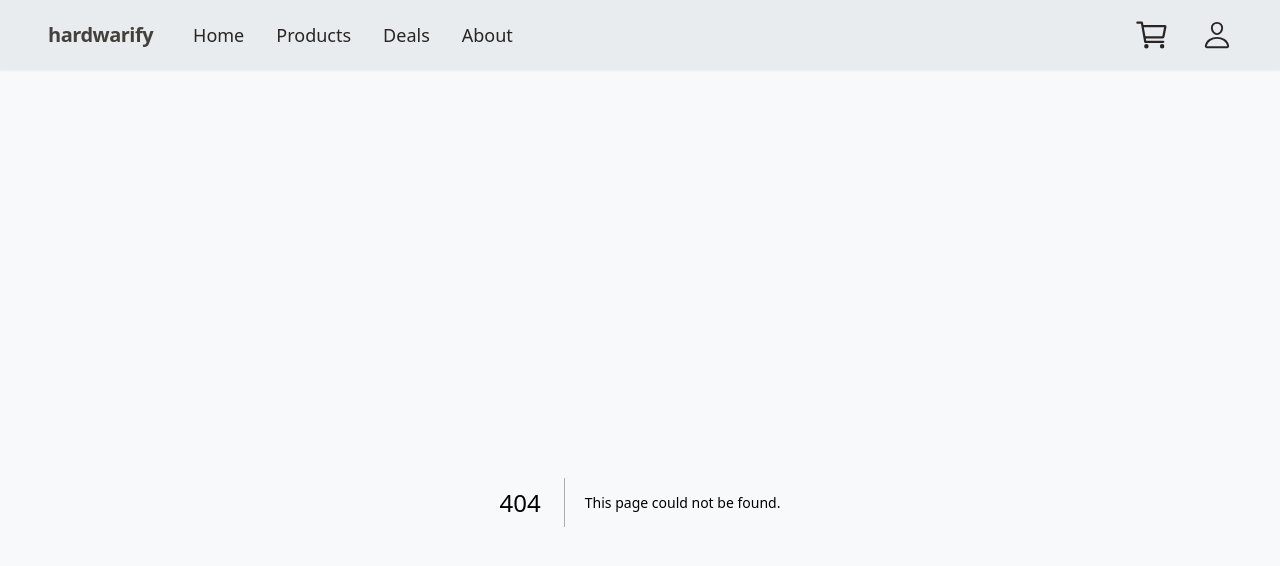
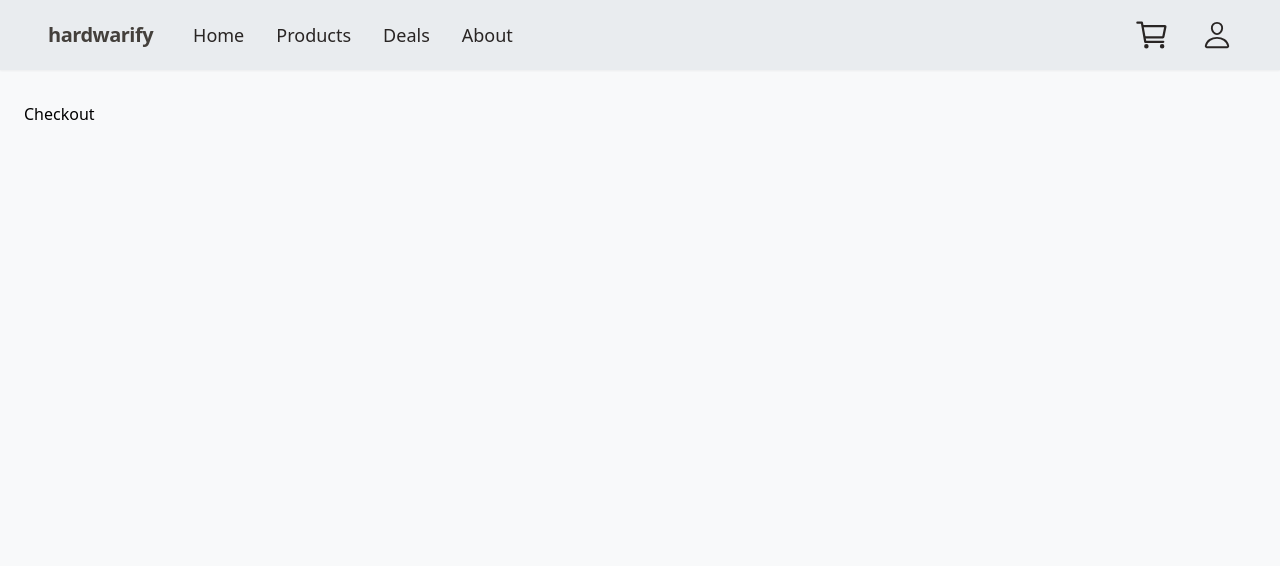
Before and after one commit to tojamrcel/hardwarify-project, a Next.js app: page /cart/checkout in a window 1280 px wide. Before the commit this address had no page. Shown: the top 566 px of the page. Built offline with nearby package versions, Linux system fonts and the light colour scheme.

Commit message:
feat: create checkout page

```diff
--- a/app/_components/SignOutButton.tsx
+++ b/app/_components/SignOutButton.tsx
@@ -13,7 +13,7 @@ function SignOutButton() {
       onClick={handleSignOut}
     >
       <IoLogOutOutline />
-      Sign out
+      <span>Sign out</span>
     </button>
   );
 }
--- /dev/null
+++ b/app/cart/checkout/page.tsx
@@ -0,0 +1,5 @@
+function Page() {
+  return <div>Checkout</div>;
+}
+
+export default Page;
```
